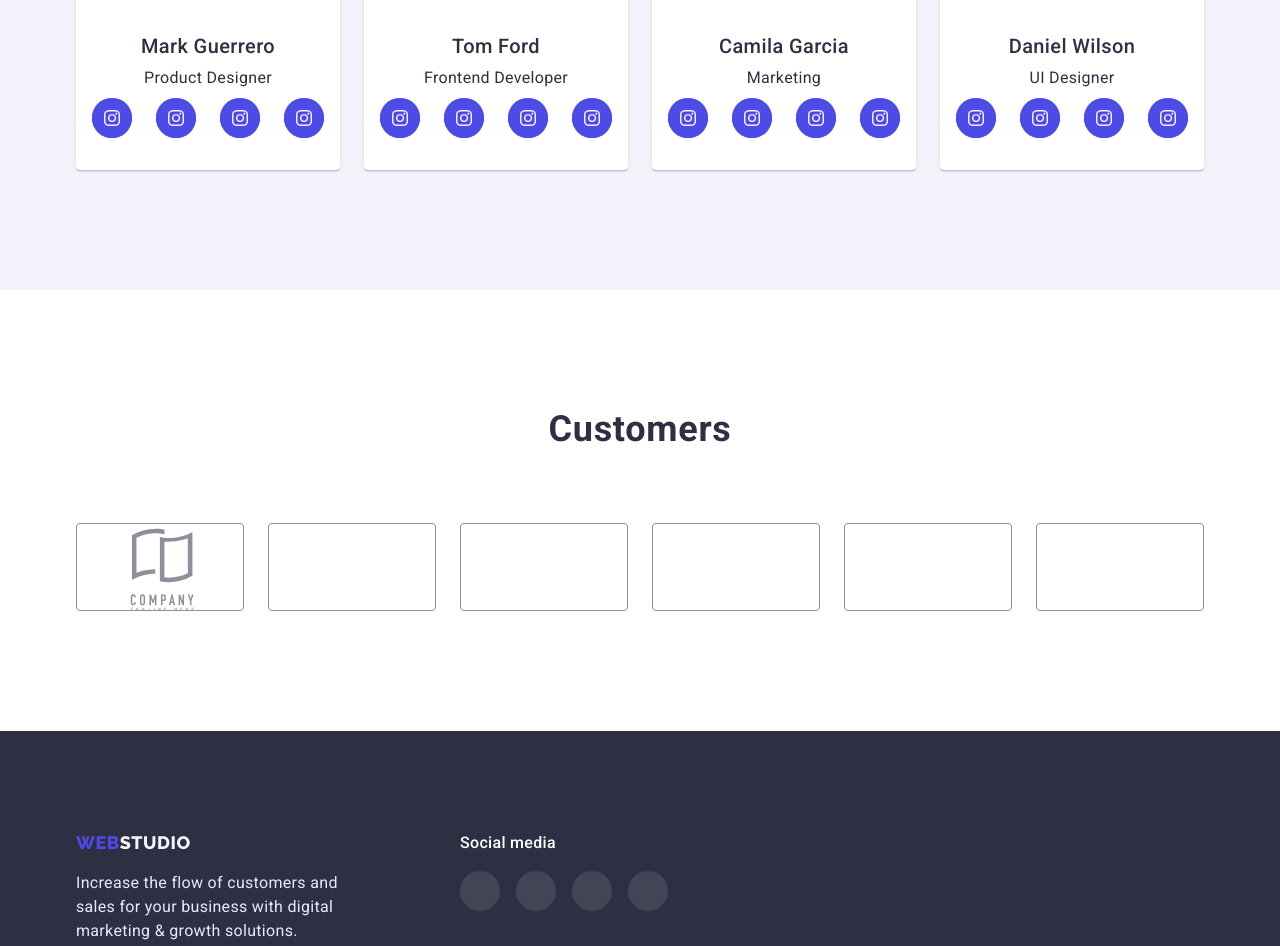
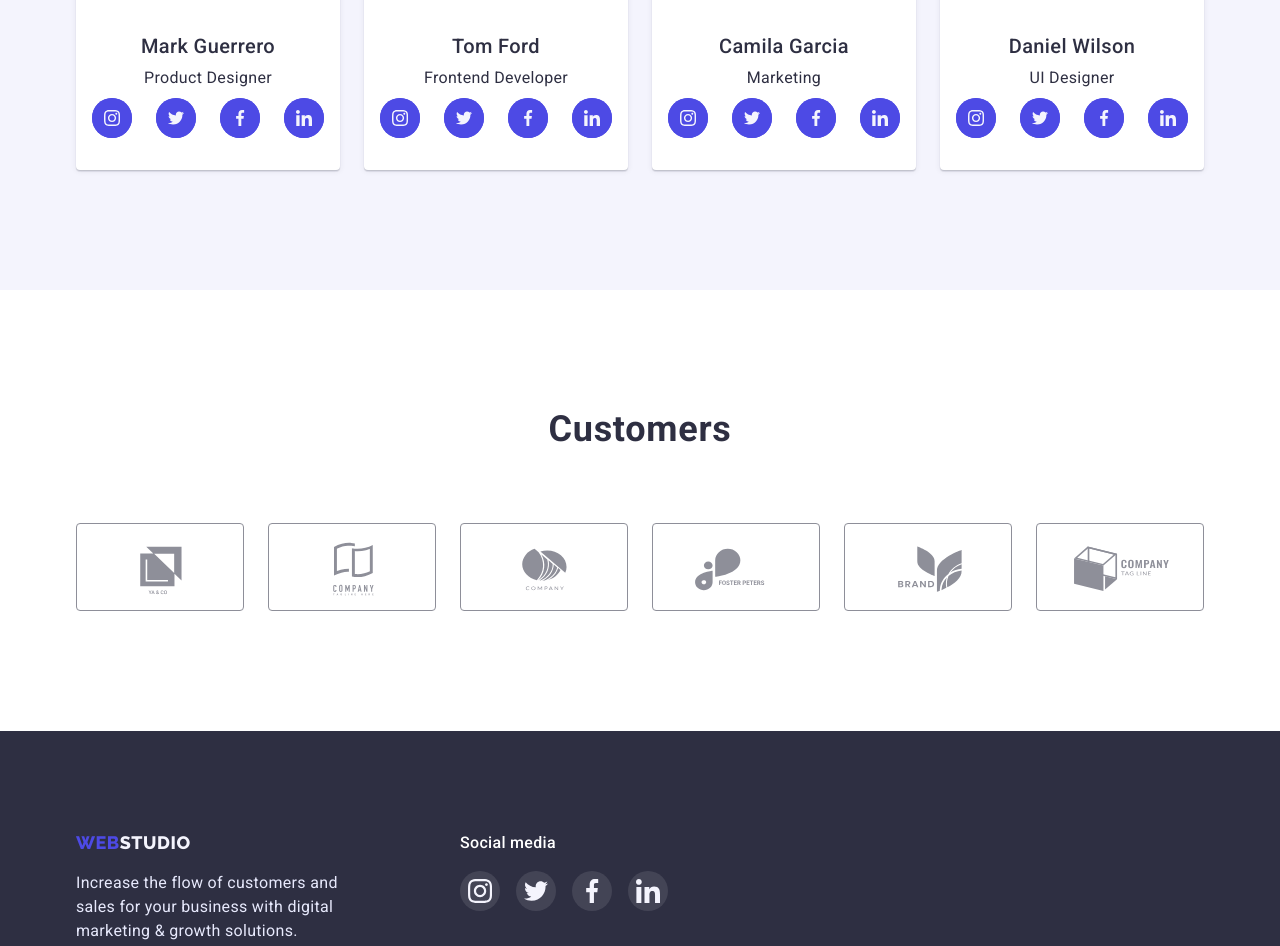
Before and after one commit to invxder/goit-markup-hw-04, a plain HTML site: page index.html in a window 1280 px wide. Shown: the part 2192-3138 px from the top of the page. Drawn offline with nearby package versions, Linux system fonts and the light colour scheme.

Commit message:
доделал все svg

```diff
--- a/css/styles.css
+++ b/css/styles.css
@@ -313,24 +313,6 @@ body {
     border-radius: 50%;
 
     background-color: var(--primary-brand-color);
-    background-repeat: no-repeat;
-    background-position: left 12px top 12px;
-}
-
-.icon-cont:nth-child(1) {
-    background-image: url(../images/instagram-one.svg);
-}
-
-.icon-cont:nth-child(2) {
-    background-image: url(../images/twitter-one.svg);
-}
-
-.icon-cont:nth-child(3) {
-    background-image: url(../images/facebook-one.svg);
-}
-
-.icon-cont:nth-child(4) {
-    background-image: url(../images/linkedin-one.svg);
 }
 
 /* Customers */
@@ -363,8 +345,6 @@ body {
 
 .svg-cust {
     display: block;
-    width: 168px;
-    height: 88px;
 }
 
 /* portfolio.css */
@@ -522,8 +502,3 @@ body {
     border-radius: 50%;
     background: rgba(255, 255, 255, 0.1);
 }
-
-.foot-social .icon {
-    width: 40px;
-    height: 40px;
-}
--- a/index.html
+++ b/index.html
@@ -143,22 +143,42 @@
               <p class="team-text">Product Designer</p>
             </div>
             <ul class="list icon-cont-box">
-              <li class="list-item icon-cont item"><a href="" class="">
-                  <svg class="icon-cont">
-                    <use href=""></use>
-                  </svg></a></li>
-              <li class="list-item icon-cont item"><a href="" class="">
-                  <svg class="icon-cont">
-                    <use href=""></use>
-                  </svg></a></li>
-              <li class="list-item icon-cont item"><a href="" class="">
-                  <svg class="icon-cont">
-                    <use href=""></use>
-                  </svg></a></li>
-              <li class="list-item icon-cont item"><a href="" class="">
-                  <svg class="icon-cont">
-                    <use href=""></use>
-                  </svg></a></li>
+              <li class="list-item icon-cont item">
+                <div class="thumb">
+                  <a href="" class="link">
+                    <svg class="icon-cont" viewBox="-12 -12 40 40">
+                      <use href="./images/icons.svg#instagram-one" width="16" height="16"></use>
+                    </svg>
+                  </a>
+                </div>
+              </li>
+              <li class="list-item icon-cont item">
+                <div class="thumb">
+                  <a href="" class="link">
+                    <svg class="icon-cont" viewBox="-12 -12 40 40">
+                      <use href="./images/icons.svg#twitter-one" width="16" height="16" s></use>
+                    </svg>
+                  </a>
+                </div>
+              </li>
+              <li class="list-item icon-cont item">
+                <div class="thumb">
+                  <a href="" class="link">
+                    <svg class="icon-cont" viewBox="-12 -12 40 40">
+                      <use href="./images/icons.svg#facebook-one" width="16" height="16" s></use>
+                    </svg>
+                  </a>
+                </div>
+              </li>
+              <li class="list-item icon-cont item">
+                <div class="thumb">
+                  <a href="" class="link">
+                    <svg class="icon-cont" viewBox="-12 -12 40 40">
+                      <use href="./images/icons.svg#linkedin-one" width="16" height="16" s></use>
+                    </svg>
+                  </a>
+                </div>
+              </li>
             </ul>
           </li>
           <li class="list team">
@@ -168,22 +188,42 @@
               <p class="team-text">Frontend Developer</p>
             </div>
             <ul class="list icon-cont-box">
-              <li class="list-item icon-cont item"><a href="" class="link">
-                  <svg class="icon-cont">
-                    <use href=""></use>
-                  </svg></a></li>
-              <li class="list-item icon-cont item"><a href="" class="link">
-                  <svg class="icon-cont">
-                    <use href=""></use>
-                  </svg></a></li>
-              <li class="list-item icon-cont item"><a href="" class="link">
-                  <svg class="icon-cont">
-                    <use href=""></use>
-                  </svg></a></li>
-              <li class="list-item icon-cont item"><a href="" class="link">
-                  <svg class="icon-cont">
-                    <use href=""></use>
-                  </svg></a></li>
+              <li class="list-item icon-cont item">
+                <div class="thumb">
+                  <a href="" class="link">
+                    <svg class="icon-cont" viewBox="-12 -12 40 40">
+                      <use href="./images/icons.svg#instagram-one" width="16" height="16" s></use>
+                    </svg>
+                  </a>
+                </div>
+              </li>
+              <li class="list-item icon-cont item">
+                <div class="thumb">
+                  <a href="" class="link">
+                    <svg class="icon-cont" viewBox="-12 -12 40 40">
+                      <use href="./images/icons.svg#twitter-one" width="16" height="16" s></use>
+                    </svg>
+                  </a>
+                </div>
+              </li>
+              <li class="list-item icon-cont item">
+                <div class="thumb">
+                  <a href="" class="link">
+                    <svg class="icon-cont" viewBox="-12 -12 40 40">
+                      <use href="./images/icons.svg#facebook-one" width="16" height="16" s></use>
+                    </svg>
+                  </a>
+                </div>
+              </li>
+              <li class="list-item icon-cont item">
+                <div class="thumb">
+                  <a href="" class="link">
+                    <svg class="icon-cont" viewBox="-12 -12 40 40">
+                      <use href="./images/icons.svg#linkedin-one" width="16" height="16" s></use>
+                    </svg>
+                  </a>
+                </div>
+              </li>
             </ul>
           </li>
           <li class="list team">
@@ -193,22 +233,42 @@
               <p class="team-text">Marketing</p>
             </div>
             <ul class="list icon-cont-box">
-              <li class="list-item icon-cont item"><a href="" class="link">
-                  <svg class="icon-cont">
-                    <use href=""></use>
-                  </svg></a></li>
-              <li class="list-item icon-cont item"><a href="" class="link">
-                  <svg class="icon-cont">
-                    <use href=""></use>
-                  </svg></a></li>
-              <li class="list-item icon-cont item"><a href="" class="link">
-                  <svg class="icon-cont">
-                    <use href=""></use>
-                  </svg></a></li>
-              <li class="list-item icon-cont item"><a href="" class="link">
-                  <svg class="icon-cont">
-                    <use href=""></use>
-                  </svg></a></li>
+              <li class="list-item icon-cont item">
+                <div class="thumb">
+                  <a href="" class="link">
+                    <svg class="icon-cont" viewBox="-12 -12 40 40">
+                      <use href="./images/icons.svg#instagram-one" width="16" height="16" s></use>
+                    </svg>
+                  </a>
+                </div>
+              </li>
+              <li class="list-item icon-cont item">
+                <div class="thumb">
+                  <a href="" class="link">
+                    <svg class="icon-cont" viewBox="-12 -12 40 40">
+                      <use href="./images/icons.svg#twitter-one" width="16" height="16" s></use>
+                    </svg>
+                  </a>
+                </div>
+              </li>
+              <li class="list-item icon-cont item">
+                <div class="thumb">
+                  <a href="" class="link">
+                    <svg class="icon-cont" viewBox="-12 -12 40 40">
+                      <use href="./images/icons.svg#facebook-one" width="16" height="16" s></use>
+                    </svg>
+                  </a>
+                </div>
+              </li>
+              <li class="list-item icon-cont item">
+                <div class="thumb">
+                  <a href="" class="link">
+                    <svg class="icon-cont" viewBox="-12 -12 40 40">
+                      <use href="./images/icons.svg#linkedin-one" width="16" height="16" s></use>
+                    </svg>
+                  </a>
+                </div>
+              </li>
             </ul>
           </li>
           <li class="list team">
@@ -218,22 +278,42 @@
               <p class="team-text">UI Designer</p>
             </div>
             <ul class="list icon-cont-box">
-              <li class="list-item icon-cont item"><a href="" class="link">
-                  <svg class="icon-cont">
-                    <use href=""></use>
-                  </svg></a></li>
-              <li class="list-item icon-cont item"><a href="" class="link">
-                  <svg class="icon-cont">
-                    <use href=""></use>
-                  </svg></a></li>
-              <li class="list-item icon-cont item"><a href="" class="link">
-                  <svg class="icon-cont">
-                    <use href=""></use>
-                  </svg></a></li>
-              <li class="list-item icon-cont item"><a href="" class="link">
-                  <svg class="icon-cont">
-                    <use href=""></use>
-                  </svg></a></li>
+              <li class="list-item icon-cont item">
+                <div class="thumb">
+                  <a href="" class="link">
+                    <svg class="icon-cont" viewBox="-12 -12 40 40">
+                      <use href="./images/icons.svg#instagram-one" width="16" height="16" s></use>
+                    </svg>
+                  </a>
+                </div>
+              </li>
+              <li class="list-item icon-cont item">
+                <div class="thumb">
+                  <a href="" class="link">
+                    <svg class="icon-cont" viewBox="-12 -12 40 40">
+                      <use href="./images/icons.svg#twitter-one" width="16" height="16" s></use>
+                    </svg>
+                  </a>
+                </div>
+              </li>
+              <li class="list-item icon-cont item">
+                <div class="thumb">
+                  <a href="" class="link">
+                    <svg class="icon-cont" viewBox="-12 -12 40 40">
+                      <use href="./images/icons.svg#facebook-one" width="16" height="16" s></use>
+                    </svg>
+                  </a>
+                </div>
+              </li>
+              <li class="list-item icon-cont item">
+                <div class="thumb">
+                  <a href="" class="link">
+                    <svg class="icon-cont" viewBox="-12 -12 40 40">
+                      <use href="./images/icons.svg#linkedin-one" width="16" height="16" s></use>
+                    </svg>
+                  </a>
+                </div>
+              </li>
             </ul>
           </li>
         </ul>
@@ -248,8 +328,8 @@
           <li class="list item">
             <div class="thumb">
               <a href="">
-                <svg class="svg-cust">
-                  <use href="./images/icons.svg#logo-one"></use>
+                <svg class="svg-cust" width="168" heigth="88" viewBox="-32 0 168 88">
+                  <use href="./images/icons.svg#logo-zero" width="104" heigth="56"></use>
                 </svg>
               </a>
             </div>
@@ -257,8 +337,8 @@
           <li class="list item">
             <div class="thumb">
               <a href="">
-                <svg class="svg-cust">
-                  <use href="./images/icons.svg#"></use>
+                <svg class="svg-cust" width="168" heigth="88" viewBox="-32 0 168 88">
+                  <use href="./images/icons.svg#logo-one" width="104" heigth="56"></use>
                 </svg>
               </a>
             </div>
@@ -266,8 +346,8 @@
           <li class="list item">
             <div class="thumb">
               <a href="">
-                <svg class="svg-cust">
-                  <use href="./images/icons.svg#"></use>
+                <svg class="svg-cust" width="168" heigth="88" viewBox="-32 0 168 88">
+                  <use href="./images/icons.svg#logo-two" width="104" heigth="56"></use>
                 </svg>
               </a>
             </div>
@@ -275,8 +355,8 @@
           <li class="list item">
             <div class="thumb">
               <a href="">
-                <svg class="svg-cust">
-                  <use href="./images/icons.svg#"></use>
+                <svg class="svg-cust" width="168" heigth="88" viewBox="-32 0 168 88">
+                  <use href="./images/icons.svg#logo-three" width="104" heigth="56"></use>
                 </svg>
               </a>
             </div>
@@ -284,8 +364,8 @@
           <li class="list item">
             <div class="thumb">
               <a href="">
-                <svg class="svg-cust">
-                  <use href="./images/icons.svg#"></use>
+                <svg class="svg-cust" width="168" heigth="88" viewBox="-32 0 168 88">
+                  <use href="./images/icons.svg#logo-four" width="104" heigth="56"></use>
                 </svg>
               </a>
             </div>
@@ -293,8 +373,8 @@
           <li class="list item">
             <div class="thumb">
               <a href="">
-                <svg class="svg-">
-                  <use href="./images/icons.svg#"></use>
+                <svg class="svg-cust" width="168" heigth="88" viewBox="-32 0 168 88">
+                  <use href="./images/icons.svg#logo-five" width="104" heigth="56"></use>
                 </svg>
               </a>
             </div>
@@ -321,31 +401,39 @@
           <h3 class="list title">Social media</h3>
           <ul class="list icons">
             <li class="list icon-box">
+              <div class="thumb">
                 <a href="" class="link">
-                <svg class="icon">
-                  <use href="./images/icons.svg#"></use>
+                  <svg class="icon" width="40" heigth="40" viewBox="-8 0 40 40">
+                    <use href="./images/icons.svg#instagram-two" width="24" heigth="24"></use>
                   </svg>
                 </a>
+              </div>
             </li>
             <li class="list icon-box">
+              <div class="thumb">
                 <a href="" class="link">
-                <svg class="icon">
-                  <use href="./images/icons.svg#"></use>
+                  <svg class="icon" width="40" heigth="40" viewBox="-8 0 40 40">
+                    <use href="./images/icons.svg#twitter-two" width="24" heigth="24"></use>
                   </svg>
                 </a>
+              </div>
             </li>
             <li class="list icon-box">
+              <div class="thumb">
                 <a href="" class="link">
-                <svg class="icon">
-                  <use href="./images/icons.svg#"></use>
+                  <svg class="icon" width="40" heigth="40" viewBox="-8 0 40 40">
+                    <use href="./images/icons.svg#facebook-two" width="24" heigth="24"></use>
                   </svg>
                 </a>
+              </div>
             </li>
             <li class="list icon-box">
+              <div class="thumb">
                 <a href="" class="link">
-                <svg class="icon">
-                  <use href="./images/icons.svg#"></use>
+                  <svg class="icon" width="40" heigth="40" viewBox="-8 0 40 40">
+                    <use href="./images/icons.svg#linkedin-two" width="24" heigth="24"></use>
                   </svg>
+              </div>
               </a>
             </li>
           </ul>
```
Lines whose indentation alone changed are shown as unchanged.
